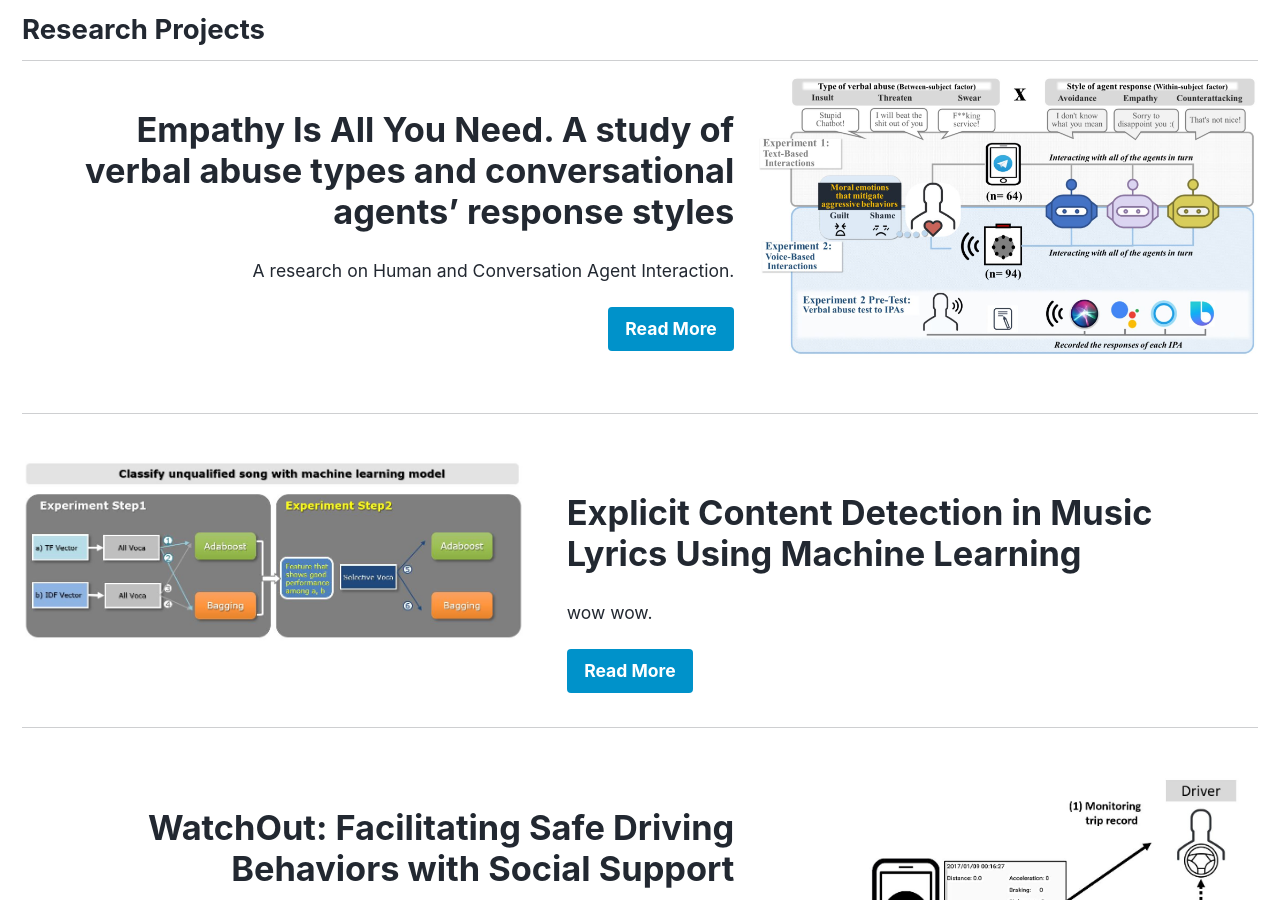
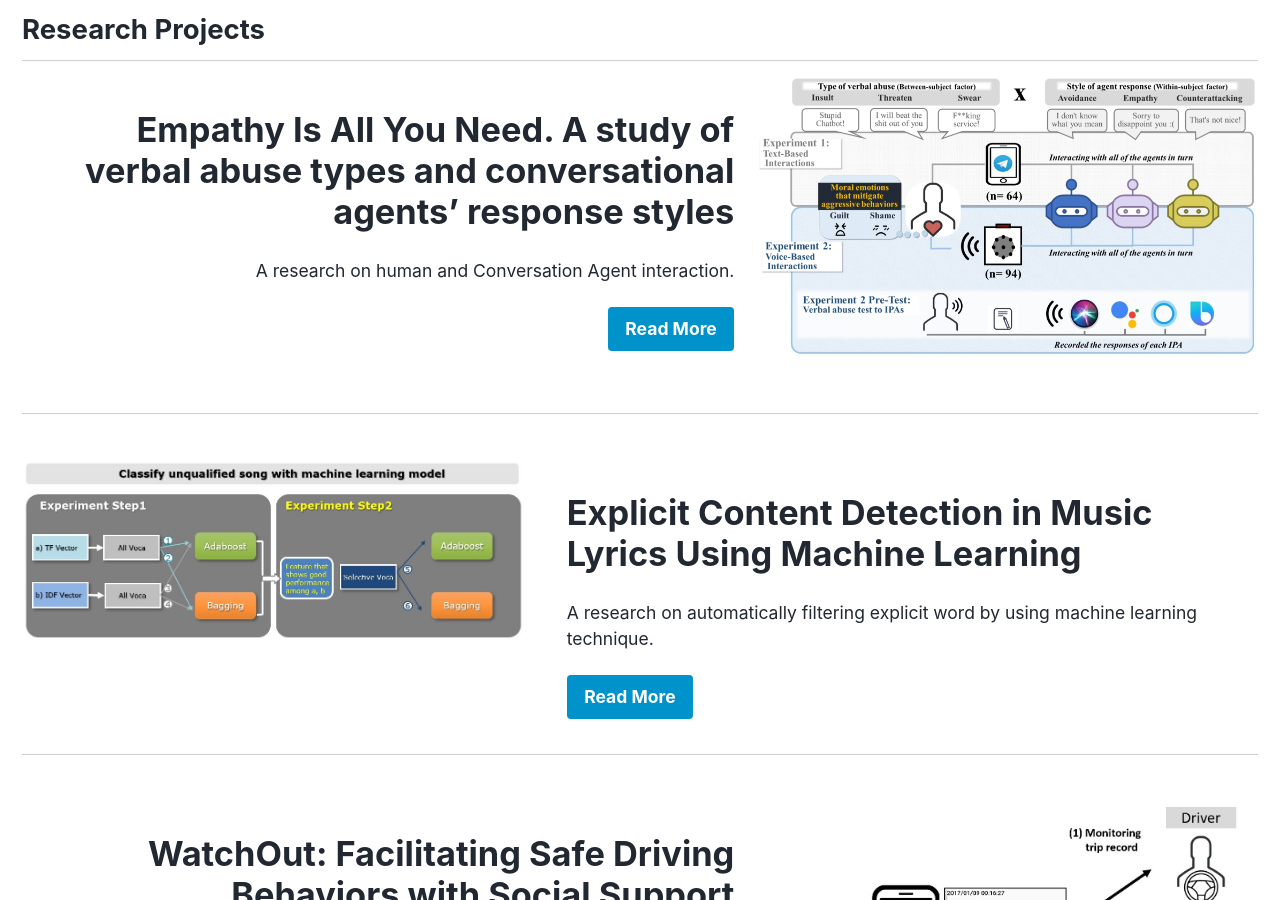
Before and after one commit to tesschin/tesschin.github.io, a Jekyll site: the page built from _pages/projects_index.md, in a window 1280 px wide and 900 px high, scrolled down 432 px. Built offline with Jekyll 4.4.1, drawn with Linux system fonts in a browser that asks for light colours; nearby versions of some CDN libraries.

Commit message:
Update projects_index.md

```diff
--- a/_pages/projects_index.md
+++ b/_pages/projects_index.md
@@ -11,10 +11,10 @@ header:
   caption: "Designed by rawpixel.com"
 
 Conversational_agent_project:
-  - image_path: /assets/images/empathy.jpg
+  - image_path: /assets/images/empathy.JPG
     alt: "placeholder image 2"
     title: "Empathy Is All You Need. A study of verbal abuse types and conversational agents’ response styles"
-    excerpt: 'A research on Human and Conversation Agent Interaction.'
+    excerpt: 'A research on human and Conversation Agent interaction.'
     url: "/wowproject"
     btn_label: "Read More"
     btn_class: "btn--primary"
@@ -23,7 +23,7 @@ music_project:
   - image_path: /assets/images/Music.JPG
     alt: "placeholder image 2"
     title: "Explicit Content Detection in Music Lyrics Using Machine Learning"
-    excerpt: 'wow wow.'
+    excerpt: 'A research on automatically filtering explicit word by using machine learning technique.'
     url: "/wowproject"
     btn_label: "Read More"
     btn_class: "btn--primary"
```
